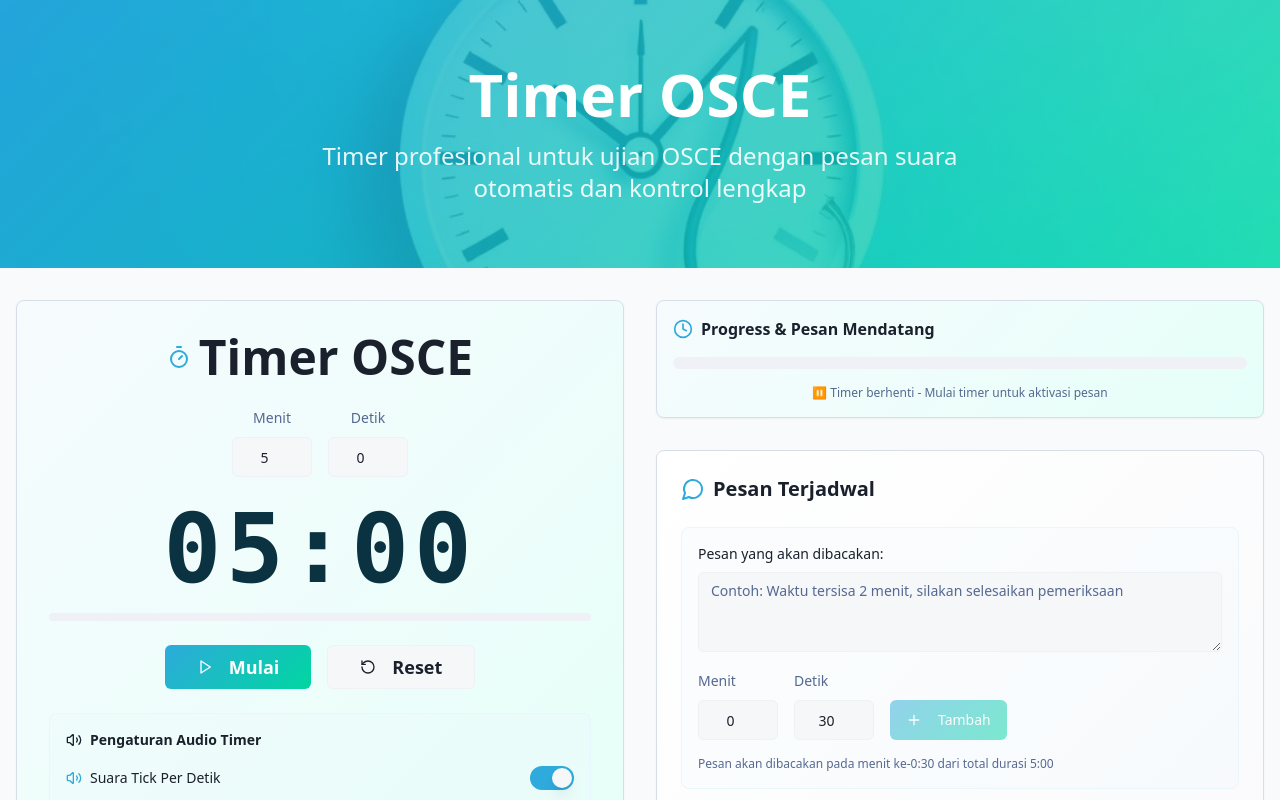
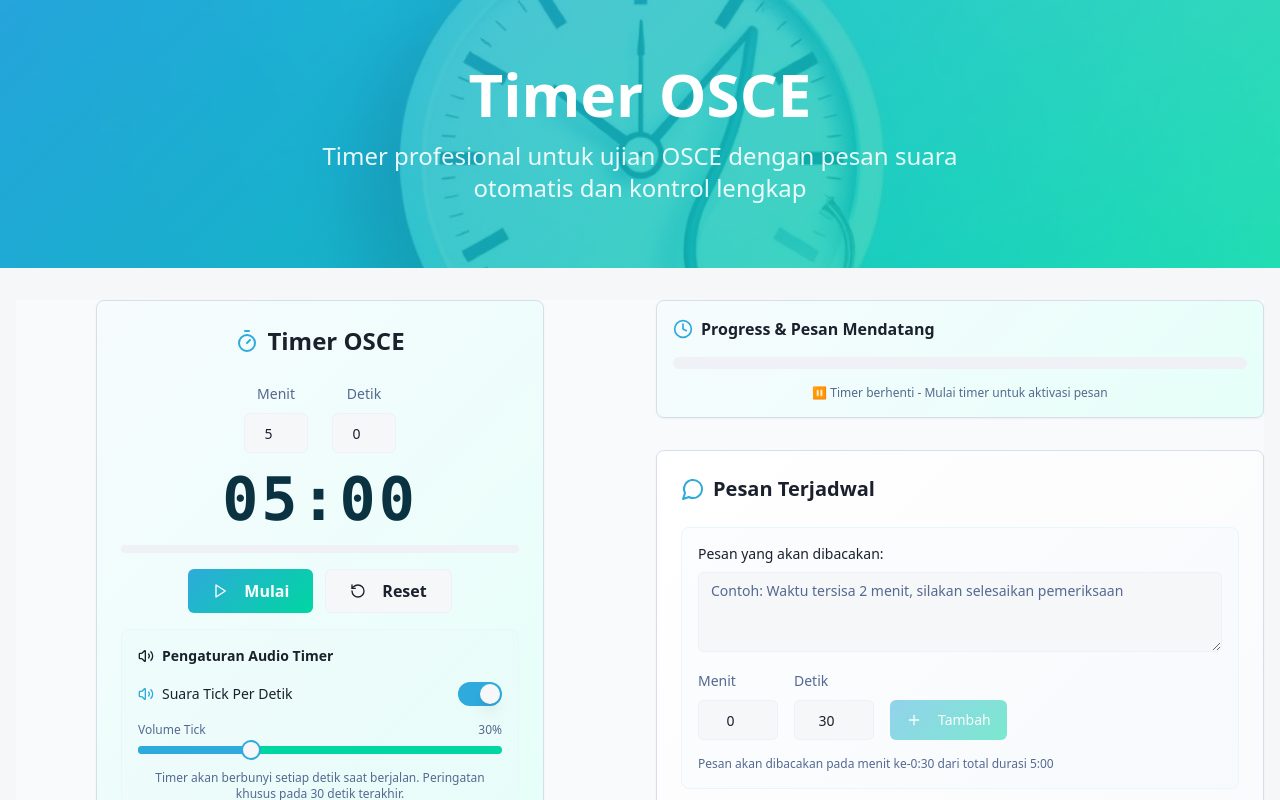
Before and after one commit to ZapiratunNisa/oscetimer, a React (Vite) app: page / in a window 1280 px wide. Shown: the top 800 px of the page. Built offline with nearby package versions, Linux system fonts and the light colour scheme.

Commit message:
Reverted to commit b04f1d17badb744e7913f2e8eb7419359d47584d

```diff
--- a/src/components/Timer.tsx
+++ b/src/components/Timer.tsx
@@ -111,28 +111,28 @@ export const Timer: React.FC<TimerProps> = ({
     return `${mins.toString().padStart(2, '0')}:${secs.toString().padStart(2, '0')}`;
   };
   const progress = totalSeconds > 0 ? (totalSeconds - remainingSeconds) / totalSeconds * 100 : 0;
-  return <Card className="p-8 bg-gradient-timer shadow-elegant">
-      <div className="text-center space-y-6">
-        <div className="flex items-center justify-center gap-2 mb-4">
+  return <Card className="p-6 bg-gradient-timer shadow-elegant max-w-md mx-auto">
+      <div className="text-center space-y-4">
+        <div className="flex items-center justify-center gap-2 mb-6">
           <TimerIcon className="h-6 w-6 text-primary" />
-          <h2 className="text-foreground font-bold text-center text-5xl">Timer OSCE</h2>
+          <h2 className="text-foreground font-bold text-2xl">Timer OSCE</h2>
         </div>
 
         {/* Time Settings */}
-        <div className="flex justify-center gap-4 mb-6">
+        <div className="flex justify-center gap-6 mb-6">
           <div className="space-y-2">
             <label className="text-sm font-medium text-muted-foreground">Menit</label>
-            <Input type="number" value={minutes} onChange={e => setMinutes(Math.max(0, parseInt(e.target.value) || 0))} disabled={isRunning} className="w-20 text-center" min="0" max="99" />
+            <Input type="number" value={minutes} onChange={e => setMinutes(Math.max(0, parseInt(e.target.value) || 0))} disabled={isRunning} className="w-16 text-center text-lg" min="0" max="99" />
           </div>
           <div className="space-y-2">
             <label className="text-sm font-medium text-muted-foreground">Detik</label>
-            <Input type="number" value={seconds} onChange={e => setSeconds(Math.max(0, Math.min(59, parseInt(e.target.value) || 0)))} disabled={isRunning} className="w-20 text-center" min="0" max="59" />
+            <Input type="number" value={seconds} onChange={e => setSeconds(Math.max(0, Math.min(59, parseInt(e.target.value) || 0)))} disabled={isRunning} className="w-16 text-center text-lg" min="0" max="59" />
           </div>
         </div>
 
         {/* Timer Display */}
-        <div className="relative">
-          <div className={cn("text-8xl font-mono font-bold tracking-wider transition-all duration-300", remainingSeconds <= 30 && remainingSeconds > 0 && isRunning ? "text-destructive animate-pulse-glow" : isCompleted ? "text-destructive" : "text-timer-text")}>
+        <div className="relative mb-6">
+          <div className={cn("text-6xl font-mono font-bold tracking-wider transition-all duration-300", remainingSeconds <= 30 && remainingSeconds > 0 && isRunning ? "text-destructive animate-pulse-glow" : isCompleted ? "text-destructive" : "text-timer-text")}>
             {formatTime(remainingSeconds)}
           </div>
 
@@ -145,19 +145,19 @@ export const Timer: React.FC<TimerProps> = ({
         </div>
 
         {/* Controls */}
-        <div className="flex justify-center gap-4">
-          <Button onClick={handleStart} size="lg" className={cn("px-8 py-3 text-lg font-semibold transition-all duration-300", isRunning ? "bg-destructive hover:bg-destructive/90" : "bg-gradient-primary hover:shadow-glow")}>
+        <div className="flex justify-center gap-3 mb-6">
+          <Button onClick={handleStart} size="lg" className={cn("px-6 py-2 text-base font-semibold transition-all duration-300", isRunning ? "bg-destructive hover:bg-destructive/90" : "bg-gradient-primary hover:shadow-glow")}>
             {isRunning ? <>
-                <Pause className="h-5 w-5 mr-2" />
+                <Pause className="h-4 w-4 mr-2" />
                 Pause
               </> : <>
-                <Play className="h-5 w-5 mr-2" />
+                <Play className="h-4 w-4 mr-2" />
                 Mulai
               </>}
           </Button>
 
-          <Button onClick={handleReset} variant="outline" size="lg" className="px-8 py-3 text-lg font-semibold">
-            <RotateCcw className="h-5 w-5 mr-2" />
+          <Button onClick={handleReset} variant="outline" size="lg" className="px-6 py-2 text-base font-semibold">
+            <RotateCcw className="h-4 w-4 mr-2" />
             Reset
           </Button>
         </div>
--- a/src/pages/Index.tsx
+++ b/src/pages/Index.tsx
@@ -83,7 +83,7 @@ const Index = () => {
       </div>
 
         {/* Main Content */}
-        <div className="container mx-auto px-4 py-8 bg-slate-50">
+        <div className="container mx-auto px-4 py-8">
           <div className="grid grid-cols-1 lg:grid-cols-2 gap-8 bg-slate-50">
             {/* Left Column - Timer */}
             <div className="space-y-8">
```
